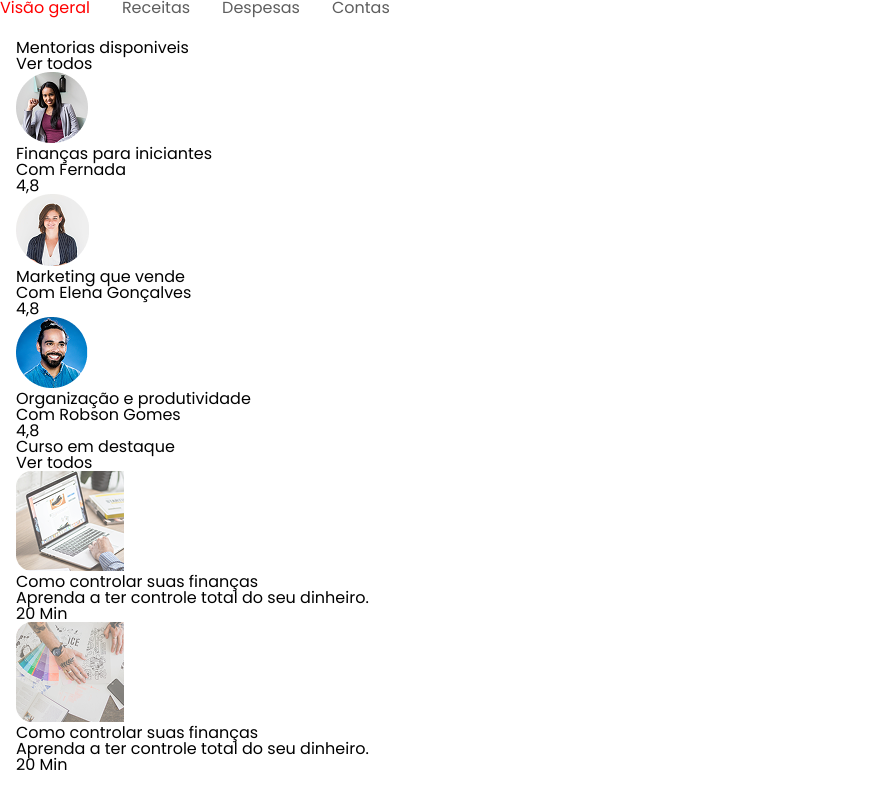
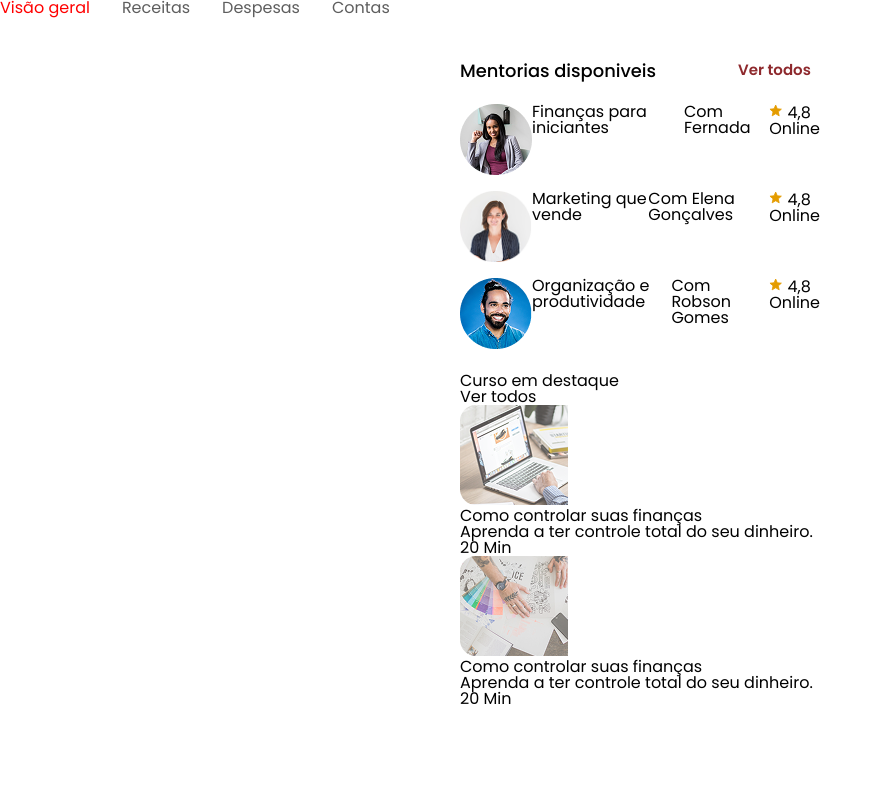
Before and after one commit to caiooozs/zerotomei-front, a plain HTML site: page pages/Mentorias/MeusCursos/index.html in a window 1280 px wide. Shown: the whole page, without its empty margins (0-883 px from the left). Drawn offline with Linux system fonts and the light colour scheme; no server answers.

Commit message:
estilizando os cards

```diff
--- a/pages/Mentorias/MeusCursos/index.html
+++ b/pages/Mentorias/MeusCursos/index.html
@@ -13,7 +13,9 @@
 
 <body>
 
-    <nav> <div id="navbar"></div> </nav>
+    <nav>
+        <div id="navbar"></div>
+    </nav>
 
     <main>
 
@@ -25,8 +27,11 @@
 
             <!-- cards da mentoria -->
             <div class="mentorias-disponiveis">
-                <h2>Mentorias disponiveis</h2>
-                <p>Ver todos</p>
+
+                <div class="mentorias-texto">
+                    <h2>Mentorias disponiveis</h2>
+                    <p>Ver todos</p>
+                </div>
 
                 <div class="card-container-mentoria">
 
@@ -35,8 +40,8 @@
                         <h2>Finanças para iniciantes</h2>
                         <p>Com Fernada</p>
                         <div class="card-icone">
-                            <i> <span>4,8</span></i>
-                            <p></p>
+                            <i> <img class="icone" src="../Assets/Star.svg" alt="Icone estrela"> <span>4,8</span></i>
+                            <p>Online</p>
                         </div>
                     </div>
 
@@ -45,8 +50,8 @@
                         <h2>Marketing que vende</h2>
                         <p>Com Elena Gonçalves</p>
                         <div class="card-icone">
-                            <i> <span>4,8</span></i>
-                            <p></p>
+                            <i> <img class="icone" src="../Assets/Star.svg" alt="Icone estrela"> <span>4,8</span></i>
+                            <p>Online</p>
                         </div>
                     </div>
 
@@ -55,8 +60,8 @@
                         <h2>Organização e produtividade</h2>
                         <p>Com Robson Gomes</p>
                         <div class="card-icone">
-                            <i> <span>4,8</span></i>
-                            <p></p>
+                            <i> <img class="icone" src="../Assets/Star.svg" alt="Icone estrela"> <span>4,8</span></i>
+                            <p>Online</p>
                         </div>
                     </div>
 
@@ -83,10 +88,13 @@
                         </div>
 
                     </div>
+                </div>
         </section>
     </main>
 
-    <footer> <div id="footer"></div> </footer>
+    <footer>
+        <div id="footer"></div>
+    </footer>
 
 
 </body>
--- a/pages/Mentorias/MeusCursos/style.css
+++ b/pages/Mentorias/MeusCursos/style.css
@@ -1,9 +1,60 @@
-body{
+body {
   font-family: poppins, sans-serif;
+  background-color: #FFFFFF;
+  color: #000000;
 }
 
-.container-cursos{
+.container-cursos {
   padding: 24px 16px;
   display: flex;
   flex-direction: column;
 }
+
+.mentorias-disponiveis {
+  margin: 22px auto;
+  display: flex;
+  flex-direction: column;
+  gap: 24px;
+}
+
+.mentorias-texto {
+  display: flex;
+  flex-direction: row;
+  gap: 82px;
+}
+
+.mentorias-texto h2 {
+  font-size: 17.87px;
+  font-weight: 500;
+}
+
+.mentorias-texto p {
+  color: #8E292D;
+  font-size: 15px;
+  font-weight: 600;
+  cursor: pointer;
+}
+
+.card-container-mentoria {
+  width: 360px;
+  height: 243px;
+  display: flex;
+  flex-direction: column;
+  flex: 1;
+  gap: 1rem;
+}
+
+.card-mentoria {
+  display: flex;
+  flex-direction: row;
+}
+
+.card-mentoria img{
+  width: 72px;
+  height: 71px;
+}
+
+.card-icone .icone {
+  width: 14px;
+  height: 14px;
+}
```
